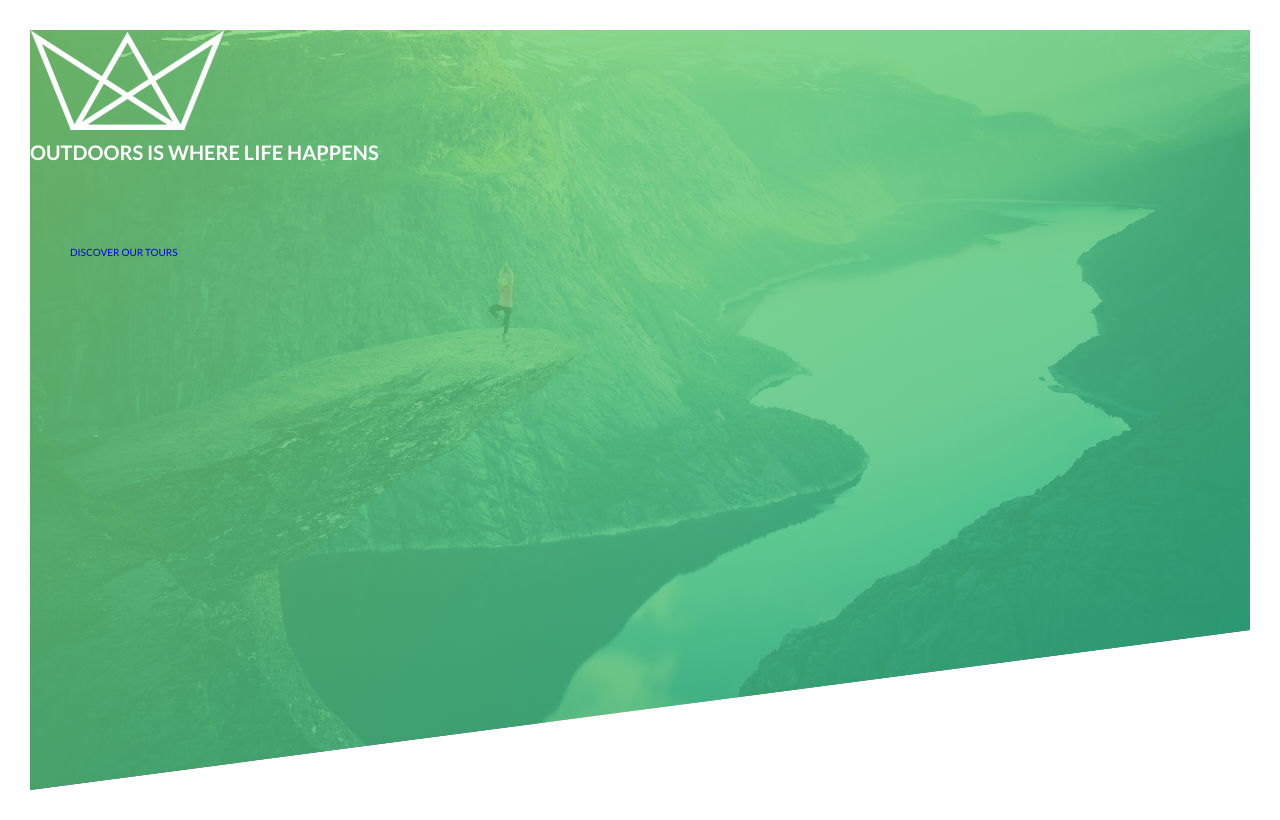
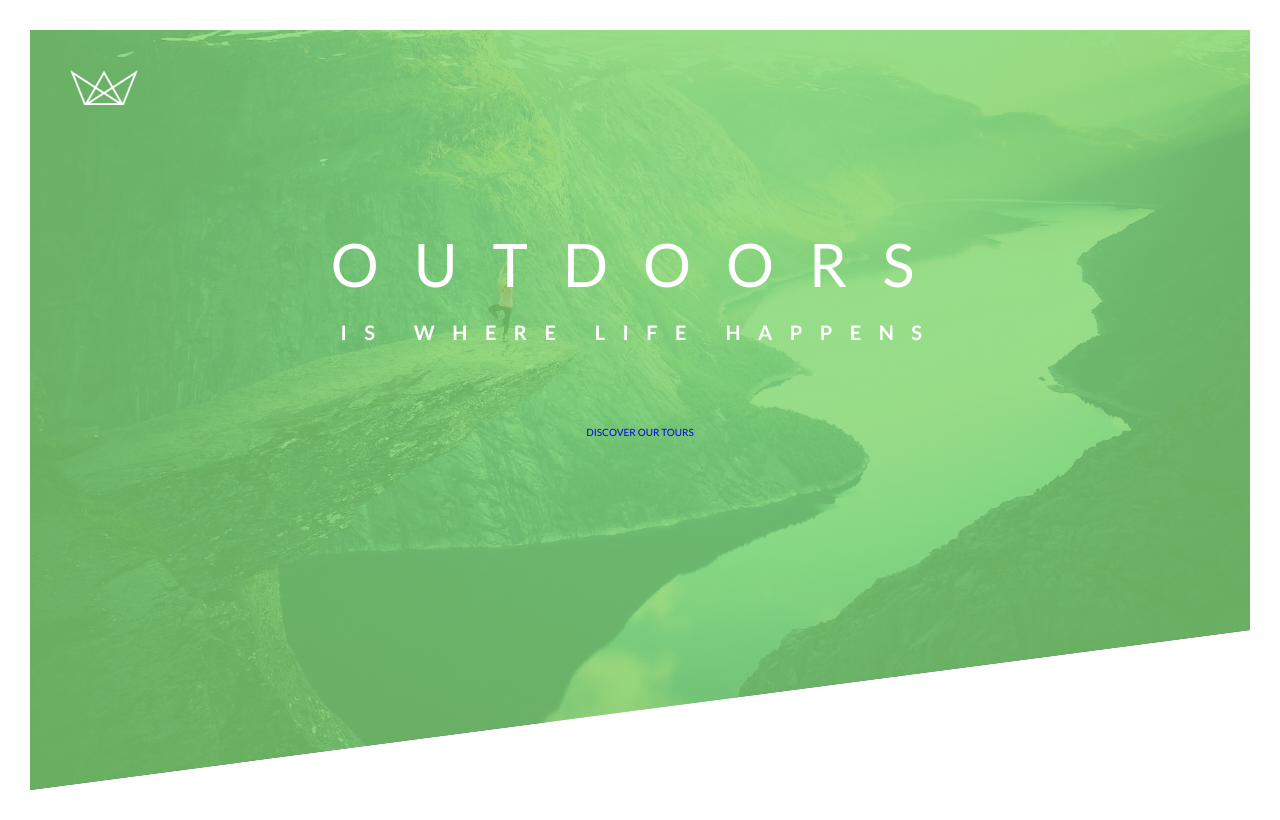
Before and after one commit to minamalaj/Natour-CSS, a website: page index.html in a window 1280 px wide. Drawn offline with Linux system fonts and the light colour scheme.

Commit message:
Converting to SCSS

```diff
--- /dev/null
+++ b/sass/main.scss
@@ -0,0 +1,213 @@
+$color-primary: #55c57a;
+$color-primary-light: #7ed56f;
+$color-primary-dark: #28b485;
+
+$color-grey-dark: #777;
+$color-white: #fff;
+$color-black: #000;
+
+*,
+*:after,
+*:before {
+    /* Browsers will add some form of padding /margin to page*/
+    margin: 0;
+    padding: 0;
+    /* Border box will change box model so no padding/margin will influence height /width of page  */
+    /* Should use inheritance when you can, setting the box-size property to inherit, because it makes
+    it slightly easier to change box-siing in plugins or other components, where we might want to use a different property for box-sizing;*/
+    box-sizing: inherit;
+}
+
+html {
+    /* Set base font size to 10 pixels because it is easy to calculate rem: helps with responsive design  */
+    /* this is bad practice because it overwrites the front-size given by browser -
+        - this removes the ability for users (say with bad eyesight) to manually change their font size */
+        /* default font size is 16px, so we need to change this to a percentage to reflect 10px: so 10/16 = 62.5% */
+    font-size: 62.5%;
+}
+
+
+body {
+    /* everything related to font will be specified here */
+    font-family: 'Lato', sans-serif;
+    font-weight: 400;
+    /* font-size: 1.6rem; */
+    line-height: 1.7;
+    color: #777;
+    padding: 3rem;
+    box-sizing: border-box;
+}
+
+.header {
+    height: 95vh;
+    /* can also specify another direction, to right bottom will make gradient cross diagonally */
+    /* third argument specifies the opacity  */
+    background-image: linear-gradient(
+        to right bottom,
+        rgba($color-primary-light, .8),
+        rgba($color-primary-light, .8)),
+        url(img/hero.jpg);
+    /* whatever the width of the viewport it will always try to fit the element to the box  */
+    background-size: cover;
+    /* ensures whatever the size, the top of the image always stays at the top of the container  */
+    background-position: top;
+    /* Start at top left corner and move clockwise when specifying corners */
+    /* Making it 75vh will make it responsive to the 95vh you specified above */
+    clip-path: polygon(0 0, 100% 0, 100% 75vh, 0 100%);
+    position: relative;
+
+    &__logo-box {
+        position: absolute;
+        top: 4rem;
+        left: 4rem;
+        /* rem is not supported in internet explorer browser, but this is true of many techniques using advanced css */
+    }
+
+    &__logo {
+        height: 3.5rem;
+    }
+
+    &__text-box {
+        position: absolute;
+        top: 40%;
+        left: 50%;
+        /* That's because this 50% is no longer relative to parent element, but to 50% of the height and width of itself.*/
+        transform: translate(-50%, -50%);
+        /* see .btn-white display. inline-block elements are treated as text, so to center the btn element you can use */
+        text-align: center;
+    }
+}
+
+.heading-primary {
+    color: $color-white;
+    text-transform: uppercase;
+    /* this property determines whether the back part of an element when we transform it remains visible or hidden */
+    /* this is a hack that fixes some type of glitch that can happen with animations. */
+    backface-visibility: hidden;
+    margin-bottom: 6rem;
+
+    &--main {
+         /* Use block elements to stack this on top of the sub heading */
+    /* Block elements occupy entire width they have available and create line breaks after and before them */
+    display: block;
+    font-size: 6rem;
+    font-weight: 400;
+    letter-spacing: 3.5rem;
+    /* Ease out will start faster then will ease on speed towards end */
+    animation: moveInLeft 3s ease-out;
+    /* animation-delay: 2s; delay before animation happens */
+    /* animation-iteration-count: 3; how many times animation will happen */
+    }
+
+    &--sub {
+        display: block;
+        font-size: 2rem;
+        font-weight: 700;
+        letter-spacing: 1.75rem;
+        animation: moveInRight 3s ease-out;
+    }
+}
+
+@keyframes moveInLeft {
+    0% {
+        opacity: 0;
+        transform: translateX(-10rem);
+    }
+    80% {
+        transform: translateX(1rem);
+    }
+    100% {
+        opacity: 1;
+        transform: translate(0)
+    }
+}
+
+
+@keyframes moveInRight {
+    0% {
+        opacity: 0;
+        transform: translateX(10rem);
+    }
+    80% {
+        transform: translateX(-1rem);
+    }
+    100% {
+        opacity: 1;
+        transform: translate(0)
+    }
+}
+
+@keyframes moveInBottom {
+    0% {
+        opacity: 0;
+        transform: translateY(3rem);
+    }
+    100% {
+        opacity: 1;
+        transform: translate(0)
+    }
+}
+
+.btn {
+    /* Link is a pseudo-class of a selector, used to style elements under certain conditions */
+    &:link,
+    &:visited {
+        text-transform: uppercase;
+        text-decoration: none;
+        padding: 1.5rem 4rem;
+        /* Should always do this if you want to give some padding, or height/width to elements */
+        display: inline-block;
+        border-radius: 10rem;
+        transition: all .2s;
+        position: relative;
+
+        &:hover {
+            transform: translateY(-3rem);
+            /* 1. x-value shadow, 2. y-value shadow, 3. blur, 4: color shadow */
+            box-shadow: 0 1rem 2rem rgba($color-black, .2);
+
+            &::after {
+                transform: scaleX(1.3), scaleY(1.5);
+                /* Putting to opacity zero is the trick for fading something out  */
+                opacity: 0;
+            }
+        }
+
+        &:active {
+            transform: translateY(-1rem);
+            box-shadow: 0 .5rem 1rem rgba($color-black, .2);
+        }
+
+        &--white {
+            background-color: $color-white;
+            color: #777;
+
+            &::after {
+                background-color: $color-white;
+            }
+        }
+
+        &::after {
+            /* In order for after pseudo element to appear, need to specify content property. */
+            /* ALWAYS necessary, have to speciify otherwise it wont appear, and the same applies to the display property  */
+            content: "";
+            display: inline-block;
+            height: 100%;
+            width: 100%;
+            border-radius: 10rem;
+            position: absolute;
+            top: 0;
+            left: 0;
+            z-index: -1;
+            /* You always put the transition property on the initial state */
+            transition: all .4s;
+        }
+
+        &--animated {
+            animation: moveInBottom 1s ease-out .5s;
+            /* What this does is automatically apply the styles to 0% before the animation starts */
+            animation-fill-mode: backwards;
+        }
+
+    }
+}
```
Also changed, not shown: package.json (added, +23 -0 lines), sass/base/_animations.scss (added), sass/base/_base.scss (added), sass/base/_typography.scss (added), sass/base/_utilities.scss (added), style.css, 1 other file.
